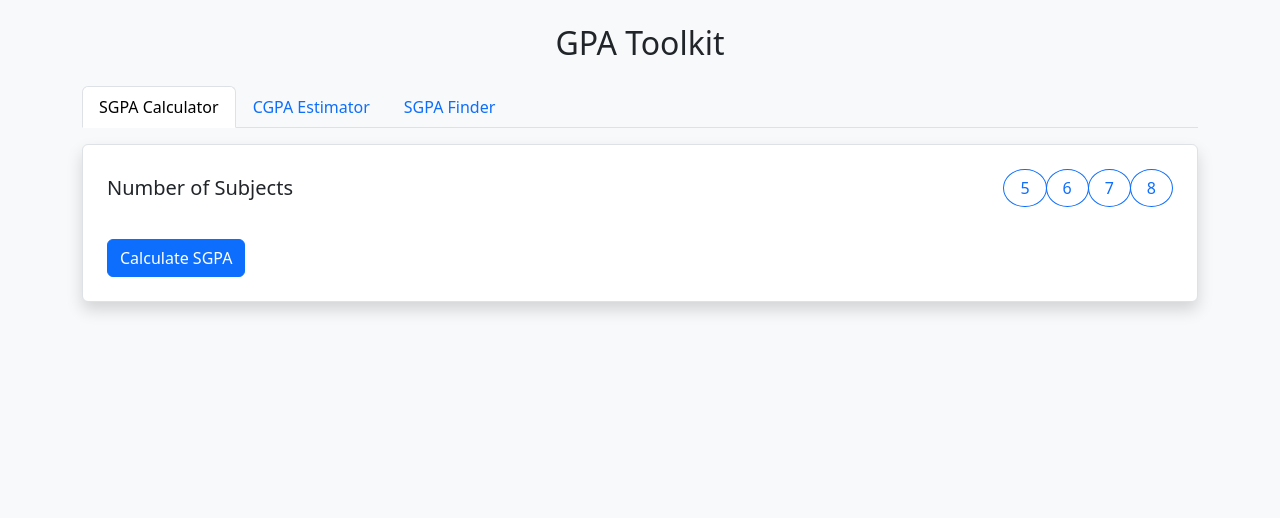
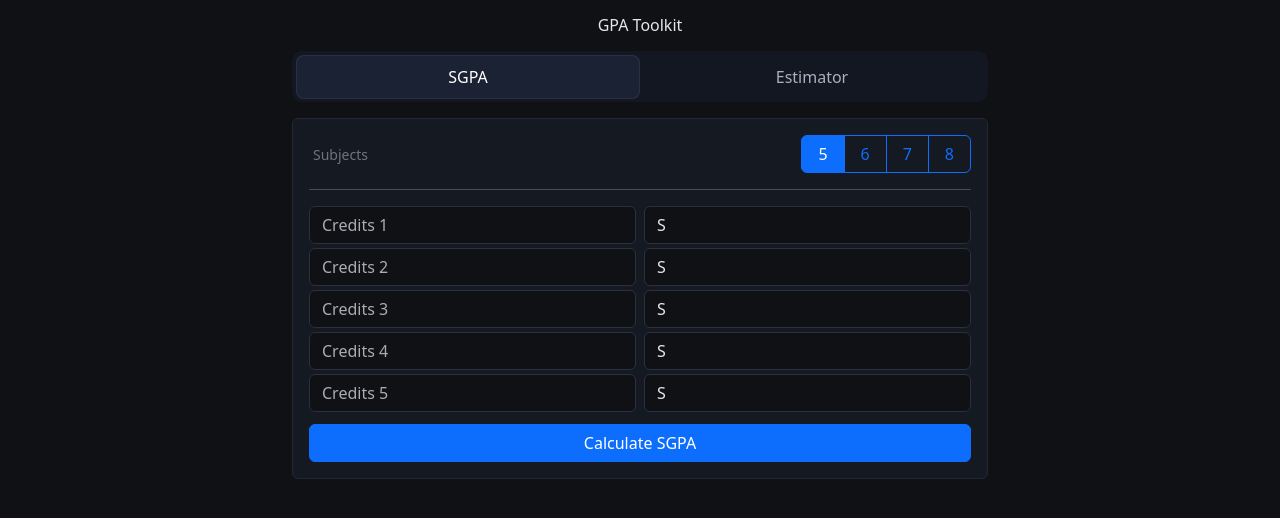
Before and after one commit to vamshi-afk/cgpa-calculator, a Flask app: page /sgpa in a window 1280 px wide. Shown: the top 518 px of the page. Run offline with Flask 3, Linux system fonts and the light colour scheme.

Commit message:
Update index.html for dark theme and layout changes

```diff
--- a/templates/index.html
+++ b/templates/index.html
@@ -1,152 +1,152 @@
 <!DOCTYPE html>
-<html lang="en">
+<html lang="en" data-bs-theme="dark">
 <head>
 <meta charset="UTF-8">
+<meta name="viewport" content="width=device-width, initial-scale=1">
 <title>GPA Toolkit</title>
 
 <link href="https://cdn.jsdelivr.net/npm/bootstrap@5.3.3/dist/css/bootstrap.min.css" rel="stylesheet">
 <script src="https://cdn.jsdelivr.net/npm/bootstrap@5.3.3/dist/js/bootstrap.bundle.min.js"></script>
+
+<style>
+body { background:#0f1115; color:#e6e6e6; }
+.container { max-width:720px; }
+
+.card {
+  background:#151922;
+  border:1px solid #232838;
+}
+
+.nav-tabs {
+  border:none;
+  background:#121722;
+  border-radius:10px;
+  padding:4px;
+}
+.nav-tabs .nav-item { width:50%; }
+
+.nav-tabs .nav-link {
+  border:none;
+  border-radius:8px;
+  color:#aab0c0;
+  padding:10px 0;
+}
+.nav-tabs .nav-link.active {
+  background:#1b2233;
+  color:#fff;
+  box-shadow:inset 0 0 0 1px #2a3042;
+}
+
+.form-control, .form-select {
+  background:#0f1115;
+  border:1px solid #2a3042;
+  color:#e6e6e6;
+}
+.form-control:focus, .form-select:focus {
+  border-color:#4c7dff;
+  box-shadow:none;
+}
+
+.alert-success { background:#143022; border:none; color:#6ee7b7; }
+.alert-info { background:#10263f; border:none; color:#7dd3fc; }
+
+.tab-pane:not(.show) { display:none; }
+
+@media (max-width:576px){
+  .container { padding:8px; }
+}
+</style>
 </head>
 
-<body class="bg-light">
+<body>
 
-<div class="container mt-4">
+<div class="container mt-3">
 
-<h2 class="text-center mb-4">GPA Toolkit</h2>
+<h6 class="text-center mb-3">GPA Toolkit</h6>
 
 <!-- Tabs -->
-<ul class="nav nav-tabs mb-3" id="gpaTabs" role="tablist">
-
+<ul class="nav nav-tabs nav-fill mb-3">
   <li class="nav-item">
-    <button class="nav-link active" id="sgpa-tab"
-            data-bs-toggle="tab" data-bs-target="#sgpa">
-      SGPA Calculator
-    </button>
+    <button class="nav-link {% if active_tab=='sgpa' %}active{% endif %}"
+            data-bs-toggle="tab" data-bs-target="#sgpa">SGPA</button>
   </li>
-
   <li class="nav-item">
-    <button class="nav-link" id="estimator-tab"
-            data-bs-toggle="tab" data-bs-target="#estimator">
-      CGPA Estimator
-    </button>
+    <button class="nav-link {% if active_tab=='estimator' %}active{% endif %}"
+            data-bs-toggle="tab" data-bs-target="#estimator">Estimator</button>
   </li>
-
-  <li class="nav-item">
-    <button class="nav-link" id="finder-tab"
-            data-bs-toggle="tab" data-bs-target="#finder">
-      SGPA Finder
-    </button>
-  </li>
-
 </ul>
 
-<div class="tab-content bg-white p-4 border rounded shadow">
+<div class="tab-content">
 
-<!-- ================= SGPA TAB ================= -->
-<div class="tab-pane fade show active" id="sgpa">
+<!-- SGPA -->
+<div class="tab-pane fade {% if active_tab=='sgpa' %}show active{% endif %}" id="sgpa">
+<div class="card"><div class="card-body">
 
 <form method="POST" action="/sgpa">
 
-<div class="d-flex justify-content-between align-items-center mb-3">
-  <h5 class="mb-0">Number of Subjects</h5>
+<div class="d-flex justify-content-between align-items-center mb-2">
+
+  <div class="ps-1">
+    <small class="text-secondary">Subjects</small>
+  </div>
 
 <div class="btn-group">
+
 {% for n in range(5,9) %}
-      <input type="radio" class="btn-check" id="sub{{n}}"
+<input type="radio" class="btn-check" name="subject_count"
+       id="sub{{n}}" {% if n==5 %}checked{% endif %}
        onclick="generateSubjects({{n}})">
-      <label class="btn btn-outline-primary rounded-circle px-3"
-             for="sub{{n}}">{{n}}</label>
+<label class="btn btn-outline-primary px-3" for="sub{{n}}">{{n}}</label>
 {% endfor %}
 </div>
 </div>
 
+<hr>
+
 <div id="subjects"></div>
 
-<button class="btn btn-primary mt-3">Calculate SGPA</button>
-
+<button class="btn btn-primary w-100 mt-2">Calculate SGPA</button>
 </form>
 
-{% if sgpa is not none %}
-<div class="alert alert-success mt-3">
-  <h4>SGPA: {{ sgpa }}</h4>
+{% if sgpa %}
+<div class="alert alert-success mt-3 d-flex justify-content-between">
+  <small>Your SGPA</small>
+  <strong>{{ sgpa }}</strong>
 </div>
 {% endif %}
 
+</div></div>
 </div>
 
-<!-- ================= ESTIMATOR TAB ================= -->
-<div class="tab-pane fade" id="estimator">
+<!-- ESTIMATOR -->
+<div class="tab-pane fade {% if active_tab=='estimator' %}show active{% endif %}" id="estimator">
+<div class="card"><div class="card-body">
 
 <form method="POST" action="/estimator">
 
-<div class="mb-3">
-<label>Current CGPA</label>
-<input type="number" step="0.01" name="current_cgpa" class="form-control" required>
-</div>
+<input type="number" step="0.01" name="current_cgpa" class="form-control mb-2"
+       placeholder="Current CGPA" value="{{ est_current_cgpa }}" required>
 
-<div class="mb-3">
-<label>Total Credits Completed</label>
-<input type="number" step="0.5" name="current_credits" class="form-control" required>
-</div>
+<input type="number" step="1" name="current_credits" class="form-control mb-2"
+       placeholder="Total Credits" value="{{ est_current_credits }}" required>
 
-<div class="mb-3">
-<label>Credits This Semester</label>
-<input type="number" step="0.5" name="sem_credits" class="form-control" required>
-</div>
+<input type="number" step="1" name="sem_credits" class="form-control mb-2"
+       placeholder="Semester Credits" value="{{ est_sem_credits }}" required>
 
-<div class="mb-3">
-<label>Target CGPA</label>
-<input type="number" step="0.01" name="target_cgpa" class="form-control" required>
-</div>
+<input type="number" step="0.01" name="target_cgpa" class="form-control mb-2"
+       placeholder="Target CGPA" value="{{ est_target_cgpa }}" required>
 
-<button class="btn btn-success">Calculate Required SGPA</button>
-
+<button class="btn btn-success w-100">Required SGPA</button>
 </form>
 
-{% if required_sgpa is not none %}
+{% if required_sgpa %}
 <div class="alert alert-info mt-3">
-<h4>Required SGPA: {{ required_sgpa }}</h4>
-<p>{{ message }}</p>
+  <strong>{{ required_sgpa }}</strong><br>
+  <small>{{ message }}</small>
 </div>
 {% endif %}
 
-</div>
-
-<!-- ================= FINDER TAB ================= -->
-<div class="tab-pane fade" id="finder">
-
-<form method="POST" action="/finder">
-
-<div class="mb-3">
-<label>Previous CGPA</label>
-<input type="number" step="0.01" name="prev_cgpa" class="form-control" required>
-</div>
-
-<div class="mb-3">
-<label>Previous Total Credits</label>
-<input type="number" step="0.5" name="prev_credits" class="form-control" required>
-</div>
-
-<div class="mb-3">
-<label>New CGPA</label>
-<input type="number" step="0.01" name="new_cgpa" class="form-control" required>
-</div>
-
-<div class="mb-3">
-<label>Credits This Semester</label>
-<input type="number" step="0.5" name="sem_credits" class="form-control" required>
-</div>
-
-<button class="btn btn-warning">Find SGPA</button>
-
-</form>
-
-{% if sgpa is not none and required_sgpa is none %}
-<div class="alert alert-success mt-3">
-<h4>Semester SGPA: {{ sgpa }}</h4>
-</div>
-{% endif %}
-
+</div></div>
 </div>
 
 </div>
@@ -154,37 +154,52 @@
 
 <script>
 function generateSubjects(count, oldCredits=[], oldGrades=[]) {
-    const container = document.getElementById("subjects");
-    container.innerHTML = "";
+  const container=document.getElementById("subjects");
+  container.innerHTML="";
+  const grades=["S","A+","A","B+","B","C","D","E","NC"];
 
-    const gradesList = ["S","A+","A","B+","B","C","D","E","NC"];
-
-    for (let i=0;i<count;i++) {
-        const creditVal = oldCredits[i] || "";
-        const gradeVal = oldGrades[i] || "S";
-
-        const row = document.createElement("div");
-        row.className = "row g-2 mb-2";
-
-        row.innerHTML = `
-            <div class="col-md-6">
-                <input type="number" step="0.5" name="credits"
-                       class="form-control"
-                       placeholder="Credits Subject ${i+1}"
-                       value="${creditVal}" required>
+  for(let i=0;i<count;i++){
+    container.innerHTML+=`
+    <div class="row g-2 mb-1">
+      <div class="col-6">
+        <input type="number" step="1" name="credits" class="form-control"
+               placeholder="Credits ${i+1}" value="${oldCredits[i]||''}" required>
       </div>
-
-            <div class="col-md-6">
+      <div class="col-6">
         <select name="grade" class="form-select">
-                    ${gradesList.map(g =>
-                        `<option ${g===gradeVal?"selected":""}>${g}</option>`
-                    ).join("")}
+          ${grades.map(g=>`<option ${g===oldGrades[i]?"selected":""}>${g}</option>`).join("")}
         </select>
       </div>
-        `;
-        container.appendChild(row);
+    </div>`;
   }
 }
+
+document.addEventListener("DOMContentLoaded",()=>{
+  const nav=performance.getEntriesByType("navigation")[0]?.type;
+
+  if(nav==="reload"){
+    document.querySelectorAll("form").forEach(f=>f.reset());
+    document.getElementById("subjects").innerHTML="";
+    generateSubjects(5);
+    return;
+  }
+
+  const oldCredits={{ old_credits|tojson if old_credits else 'null' }};
+  const oldGrades={{ old_grades|tojson if old_grades else 'null' }};
+
+  if(oldCredits) generateSubjects(oldCredits.length,oldCredits,oldGrades);
+  else generateSubjects(5);
+
+  // Keep tab in URL
+  document.querySelectorAll('[data-bs-toggle="tab"]').forEach(tab=>{
+    tab.addEventListener('shown.bs.tab',e=>{
+      const id=e.target.dataset.bsTarget.replace("#","");
+      const url=new URL(window.location);
+      url.searchParams.set("tab",id);
+      history.replaceState(null,"",url);
+    });
+  });
+});
 </script>
 
 </body>
```
Lines whose indentation alone changed are shown as unchanged.
